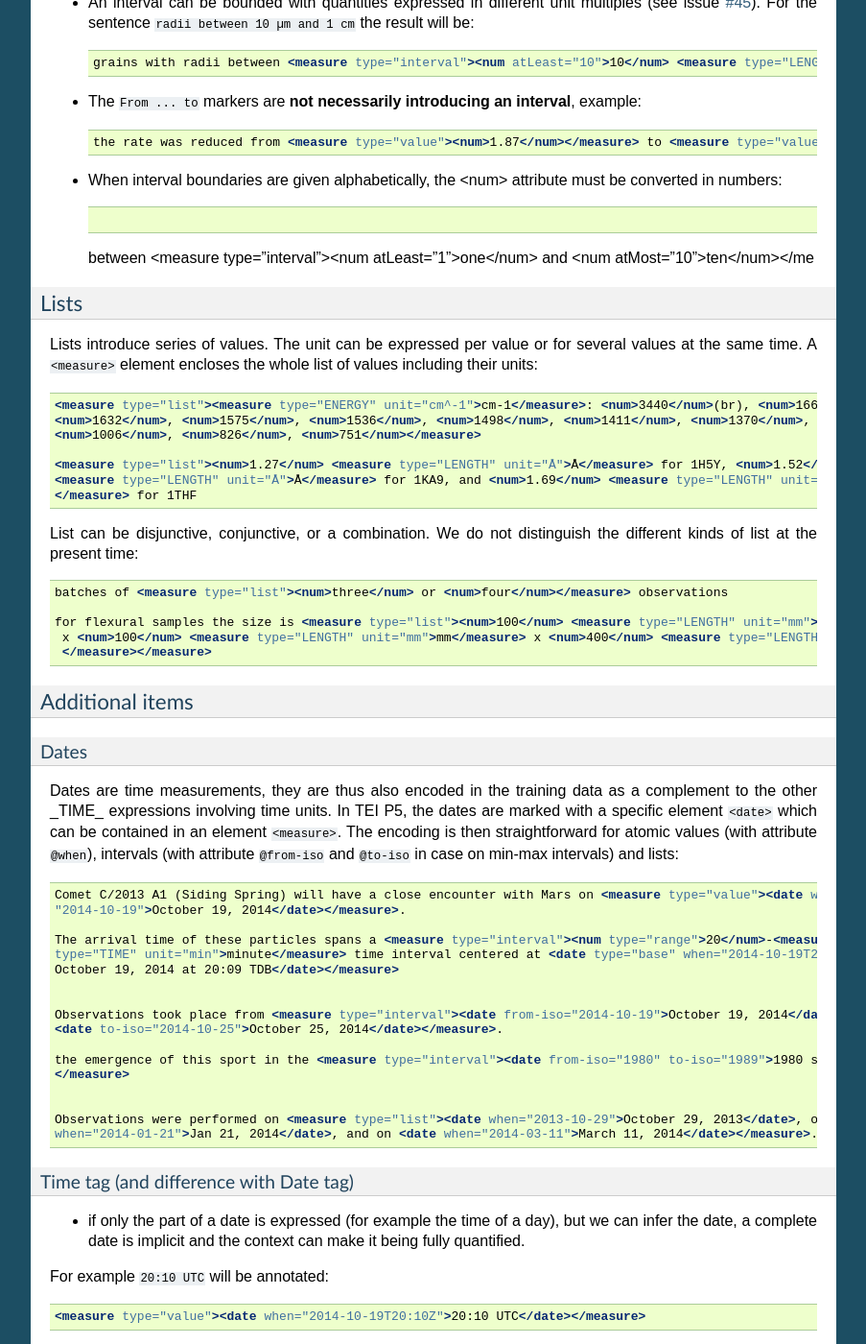
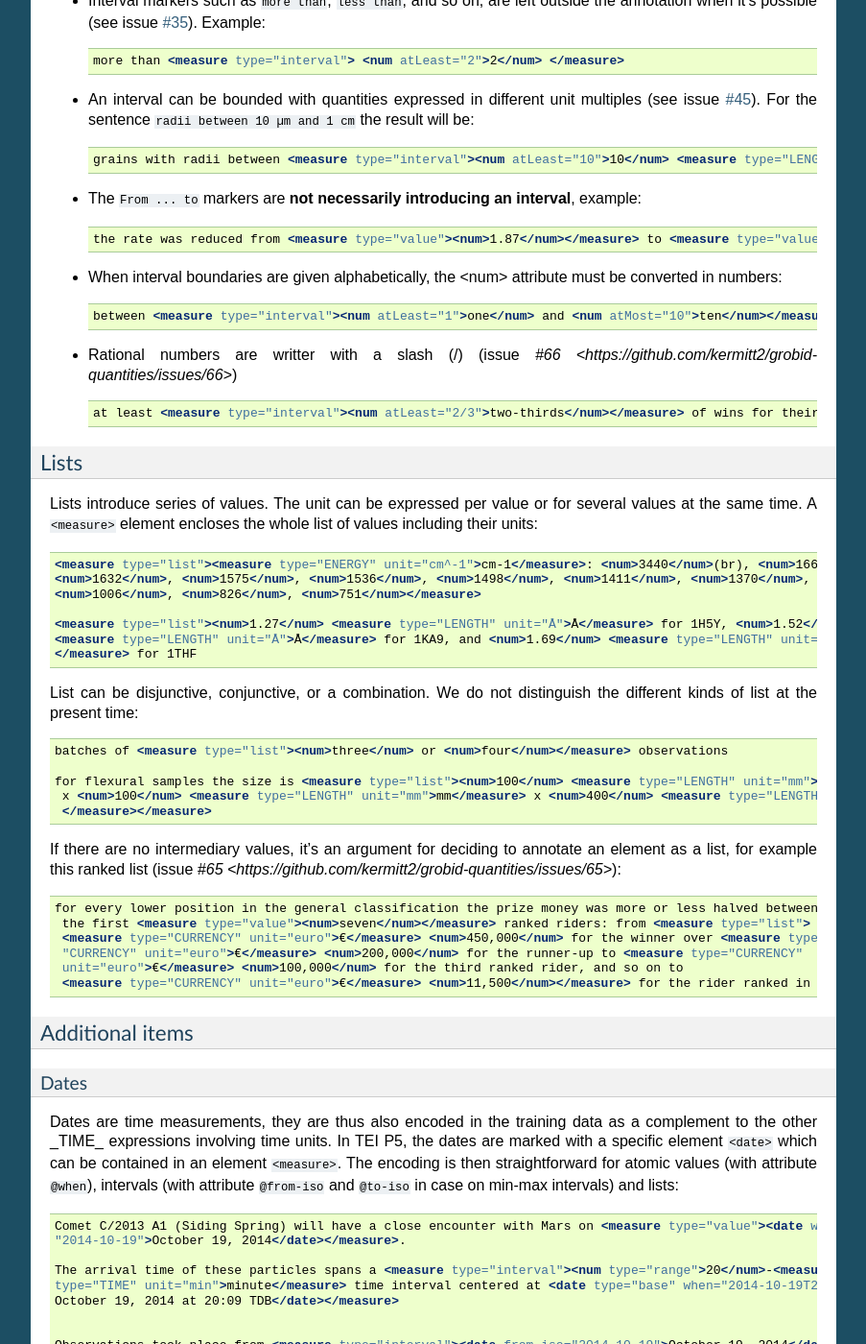
Before and after one commit to lfoppiano/grobid-quantities, a Sphinx documentation site: the page built from doc/guidelines.rst, in a window 1280 px wide and 1400 px high, scrolled down 2753 px. Shown: the whole window at 96% size, without its empty margins (198-1101 px from the left). Built offline with Sphinx 7.4.7, drawn with Linux system fonts in a browser that asks for light colours; some of the changed text lies outside the part shown.

Commit message:
put issues content into doc and other small modifs

```diff
--- a/doc/guidelines.rst
+++ b/doc/guidelines.rst
@@ -151,6 +151,12 @@ If the quantity is expressed only in term of range (without base) it can be impl
 
   <measure type="interval">± <num type="range">10</num><measure type="TIME" unit="year">years</measure></measure>
 
+If the interval has a base without a range, it's annotated with only the base (issue `#64 <https://github.com/kermitt2/grobid-quantities/issues/64>`):
+
+.. code-block:: xml
+
+  a certain temperature interval1 around <measure type="interval"><num type="base">4 0</num> <measure type="TEMPERATURE" unit="°C">°C</measure></measure>
+
 Notes about intervals
 ^^^^^^^^^^^^^^^^^^^^^
 
@@ -178,7 +184,13 @@ Notes about intervals
 
   .. code-block:: xml
 
-  between <measure type="interval"><num atLeast="1">one</num> and <num atMost="10">ten</num></me
+    between <measure type="interval"><num atLeast="1">one</num> and <num atMost="10">ten</num></measure>
+
+• Rational numbers are writter with a slash (/) (issue `#66 <https://github.com/kermitt2/grobid-quantities/issues/66>`)
+
+  .. code-block:: xml
+
+    at least <measure type="interval"><num atLeast="2/3">two-thirds</num></measure> of wins for their favourite team
 
 Lists
 ~~~~~
@@ -207,6 +219,17 @@ List can be disjunctive, conjunctive, or a combination. We do not distinguish th
    x <num>100</num> <measure type="LENGTH" unit="mm">mm</measure> x <num>400</num> <measure type="LENGTH" unit="mm">mm
    </measure></measure>
 
+
+If there are no intermediary values, it's an argument for deciding to annotate an element as a list, for example this ranked list (issue `#65 <https://github.com/kermitt2/grobid-quantities/issues/65>`):
+
+.. code-block:: xml
+
+  for every lower position in the general classification the prize money was more or less halved between
+   the first <measure type="value"><num>seven</num></measure> ranked riders: from <measure type="list">
+   <measure type="CURRENCY" unit="euro">€</measure> <num>450,000</num> for the winner over <measure type=
+   "CURRENCY" unit="euro">€</measure> <num>200,000</num> for the runner-up to <measure type="CURRENCY"
+   unit="euro">€</measure> <num>100,000</num> for the third ranked rider, and so on to
+   <measure type="CURRENCY" unit="euro">€</measure> <num>11,500</num></measure> for the rider ranked in seventh place.
 
 Additional items
 ~~~~~~~~~~~~~~~~
@@ -251,7 +274,15 @@ For example ``20:10 UTC`` will be annotated:
   <measure type="value"><date when="2014-10-19T20:10Z">20:10 UTC</date></measure>
 With UTC inside the annotation which is important to know exactly the "time" measure.
 
-• for a time expression not linked to a date, like the expression of an "hour", it's appropriate to annotate with the tag ``<time>``, to distinguish from the ``<date>`` case (see issue `#48 <https://github.com/kermitt2/grobid-quantities/issues/48>`_).
+• for a time expression not linked to a date, like the expression of an "hour", it's appropriate to annotate with the tag ``<time>``, to distinguish from the ``<date>`` case (see issue `#48 <https://github.com/kermitt2/grobid-quantities/issues/48>`_):
+
+.. code-block:: xml
+
+    To sleep well, relax everyday at <measure type="value"><time when="21:00:00">21:00</time></measure>
+
+.. code-block:: xml
+
+    It consists of infusing the [...] drugs in the following order: leucovorin between <measure type="interval"><time from-iso="10:30:00">10 h 30</time> and <time to-iso="21:20:00">21 h 20</time></measure> [...]
 
 Special cases
 ^^^^^^^^^^^^^
```
